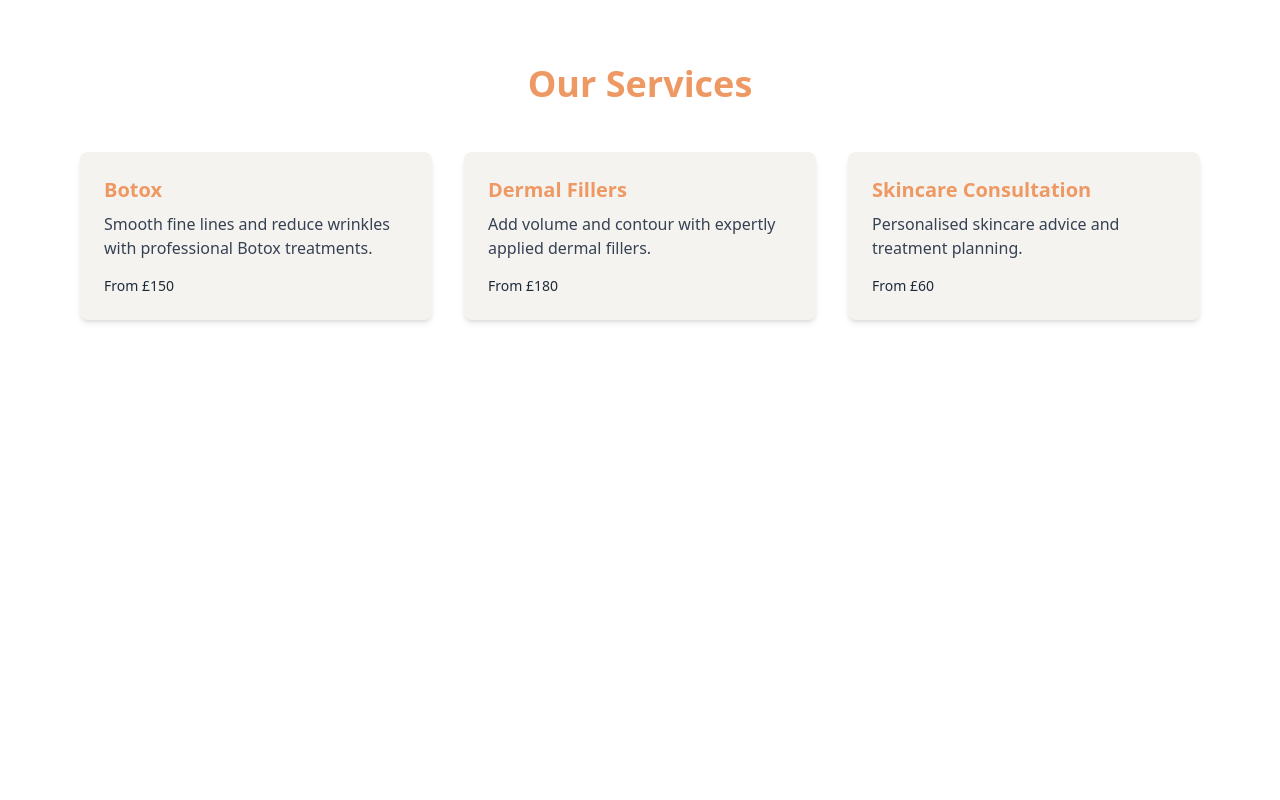
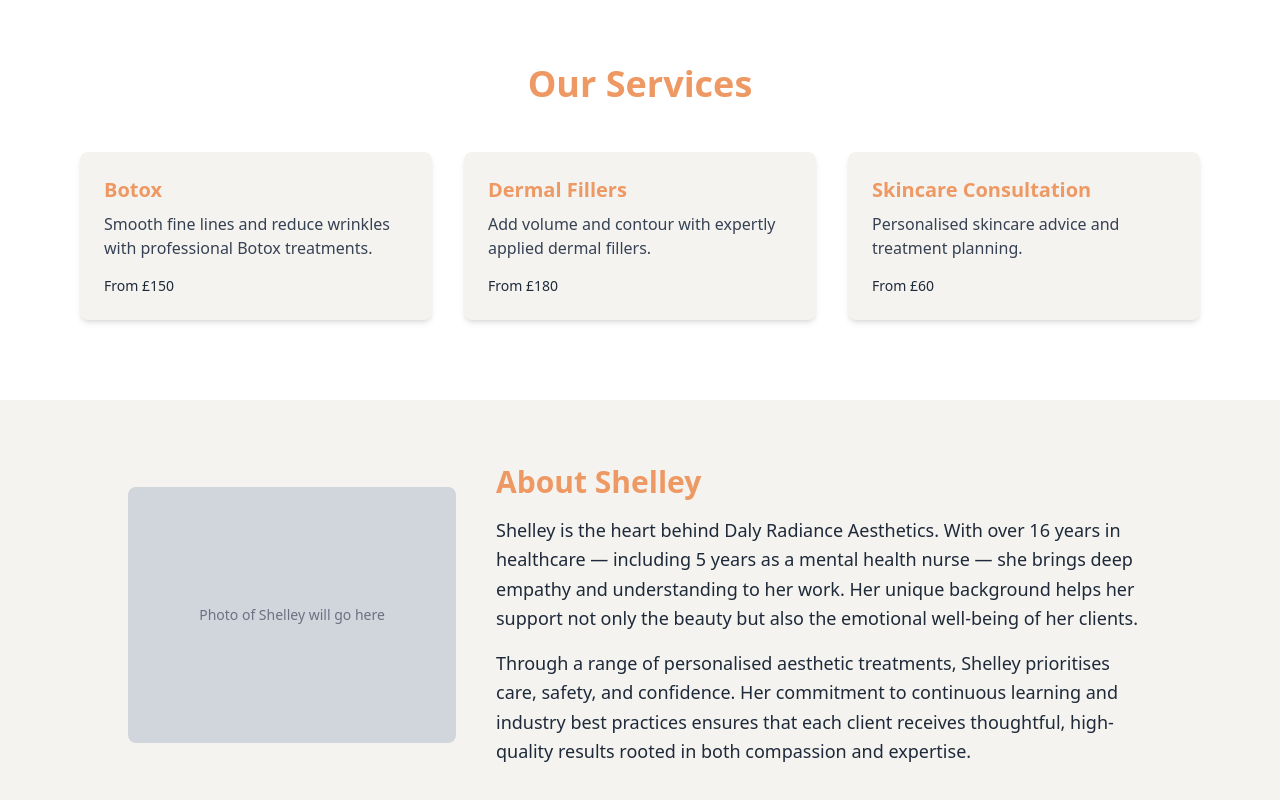
Before and after one commit to Vasileios1988/daly-radiance-aesthetics, a React (Vite) app: page / in a window 1280 px wide. Shown: the part 864-1664 px from the top of the page. Before the commit the page ends 1264 px from the top, so only its background shows below. Built offline with nearby package versions, Linux system fonts and the light colour scheme; the HTML template or start-up script is replaced by a standard one.

Commit message:
Add content to about section - not photo yet

```diff
--- a/src/App.tsx
+++ b/src/App.tsx
@@ -1,6 +1,7 @@
 import Hero from './components/Hero'
-import logo from './artworkç/logo.jpg'
+import logo from './artwork/logo.jpg'
 import Services from './components/Services'
+import About from './components/About'
 
 import './index.css'
 
@@ -13,6 +14,8 @@ function App() {
 
       <Services />
 
+        <About />
+
     </>
   )
 }
--- a/src/components/About.tsx
+++ b/src/components/About.tsx
@@ -0,0 +1,41 @@
+type AboutProps = {
+    photoUrl?: string; // optional for now
+};
+
+export default function About({ photoUrl }: AboutProps) {
+    return (
+        <section id="about" className="bg-[#f4f3ef] py-16 px-6 md:px-20 text-gray-800">
+            <div className="max-w-5xl mx-auto flex flex-col md:flex-row items-center gap-10">
+                {/* Photo placeholder or image */}
+                <div className="w-full md:w-1/3">
+                    {photoUrl ? (
+                        <img
+                            src={photoUrl}
+                            alt="Shelley – Owner of Daly Radiance Aesthetics"
+                            className="rounded-lg shadow-md w-full h-auto object-cover"
+                        />
+                    ) : (
+                        <div className="bg-gray-300 rounded-lg w-full h-64 flex items-center justify-center text-gray-500 text-sm">
+                            Photo of Shelley will go here
+                        </div>
+                    )}
+                </div>
+
+                {/* About Text */}
+                <div className="w-full md:w-2/3">
+                    <h2 className="text-3xl font-bold text-[#ee9964] mb-4">About Shelley</h2>
+                    <p className="text-lg leading-relaxed">
+                        Shelley is the heart behind Daly Radiance Aesthetics. With over 16 years in healthcare —
+                        including 5 years as a mental health nurse — she brings deep empathy and understanding to her work.
+                        Her unique background helps her support not only the beauty but also the emotional well-being of her clients.
+                    </p>
+                    <p className="mt-4 text-lg leading-relaxed">
+                        Through a range of personalised aesthetic treatments, Shelley prioritises care, safety, and confidence.
+                        Her commitment to continuous learning and industry best practices ensures that each client receives
+                        thoughtful, high-quality results rooted in both compassion and expertise.
+                    </p>
+                </div>
+            </div>
+        </section>
+    );
+}
```
